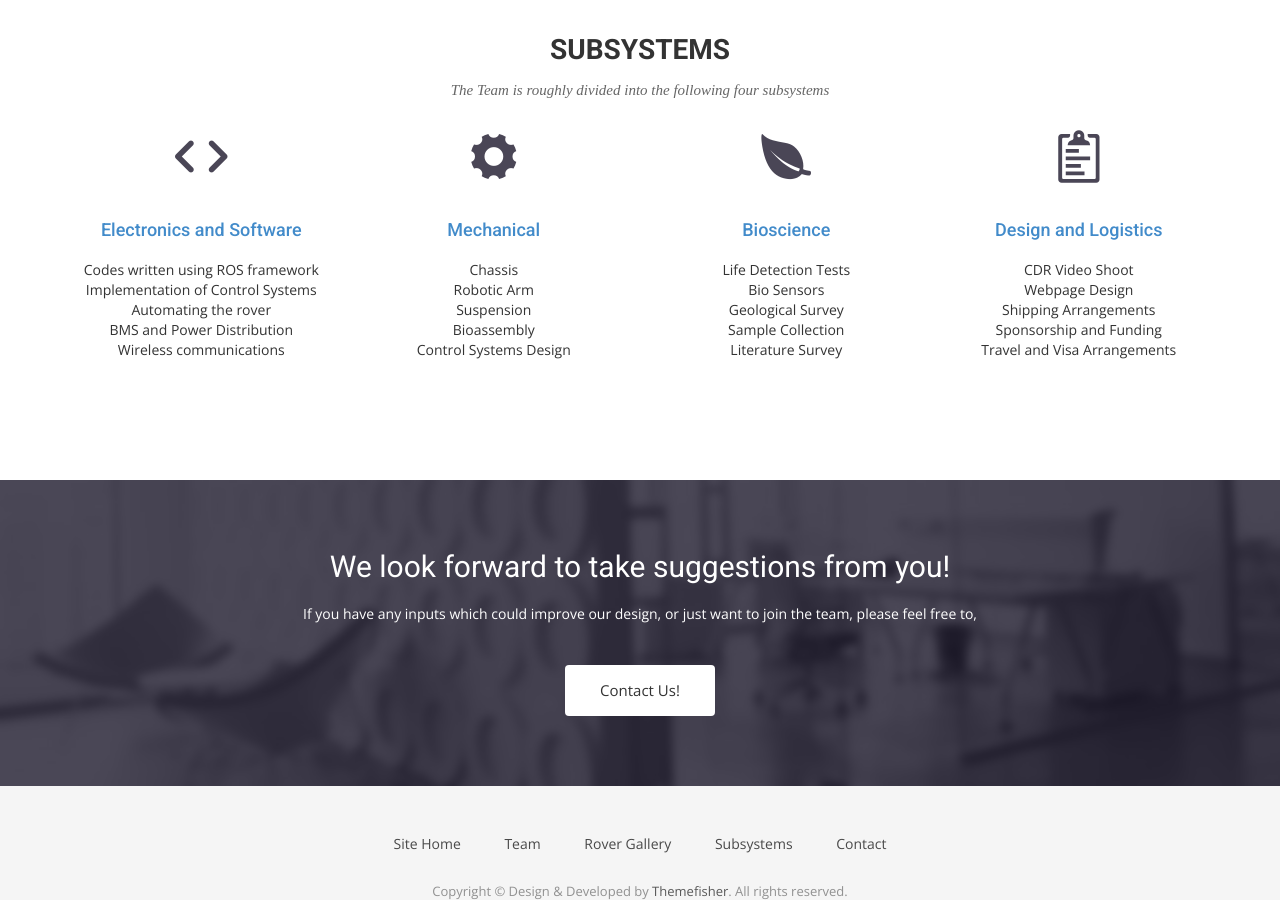
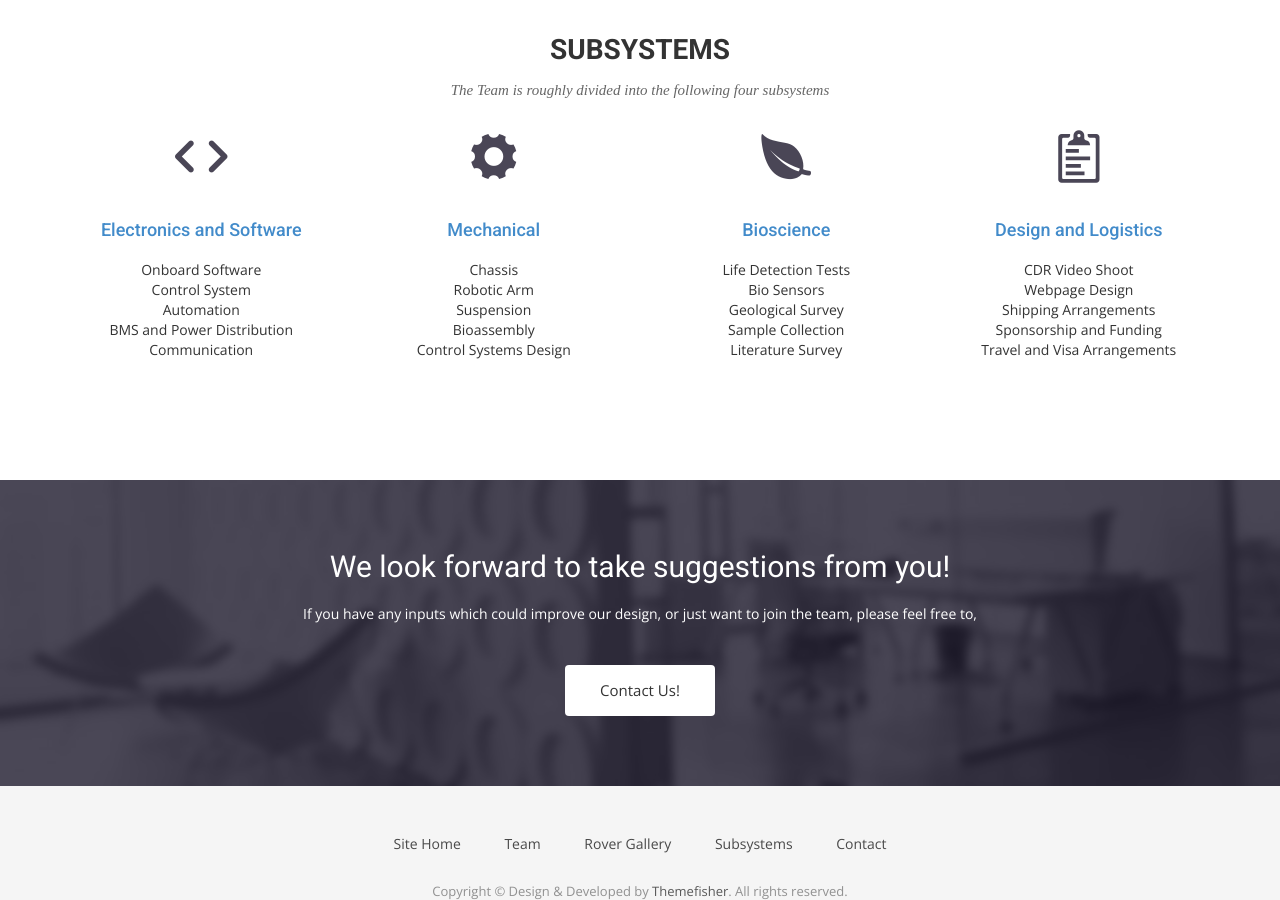
Before and after one commit to iitbmartian/old_website, a Jekyll site: the page built from index.html, in a window 1280 px wide and 900 px high, scrolled down 1952 px. Built offline with Jekyll 4.4.1, drawn with Linux system fonts in a browser that asks for light colours; nearby versions of some CDN libraries; some web fonts are replaced.

Commit message:
Renamed topics under Electrical subsystem

```diff
--- a/index.html
+++ b/index.html
@@ -66,11 +66,11 @@ permalink: /
           <i class="ion-code"></i>
           <h4><a href="{{ site.baseurl }}/elec">Electronics and Software</a></h4> <br/>
           <ul style="list-style-type:none">
-          <li>Codes written using ROS framework</li>
-          <li>Implementation of Control Systems</li>
-          <li>Automating the rover</li>
+          <li>Onboard Software</li>
+          <li>Control System</li>
+          <li>Automation</li>
           <li>BMS and Power Distribution</li>
-          <li>Wireless communications</li>
+          <li>Communication</li>
           </ul>
         </div>
       </div>
```
